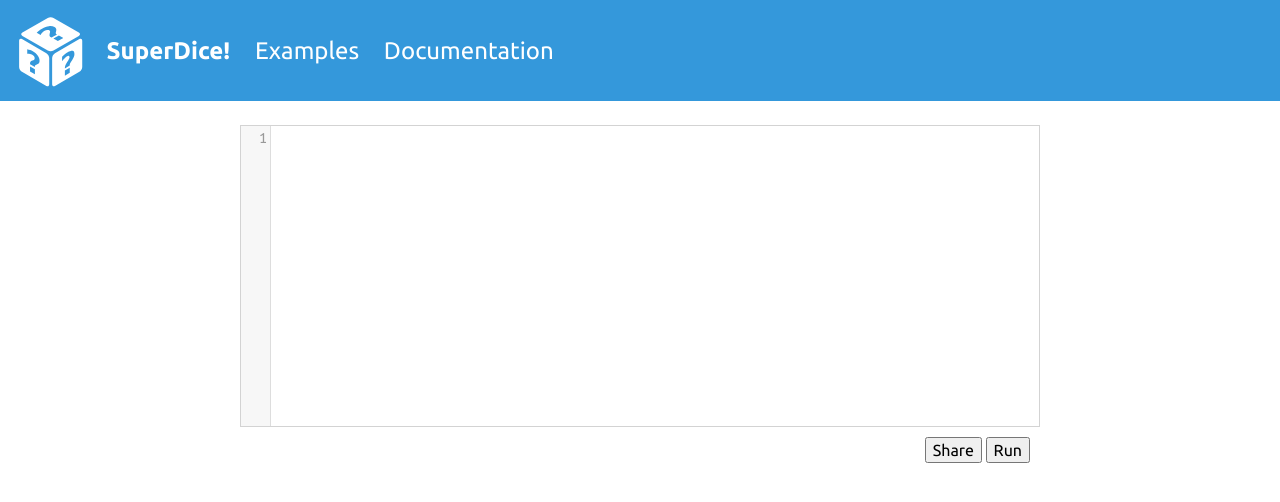
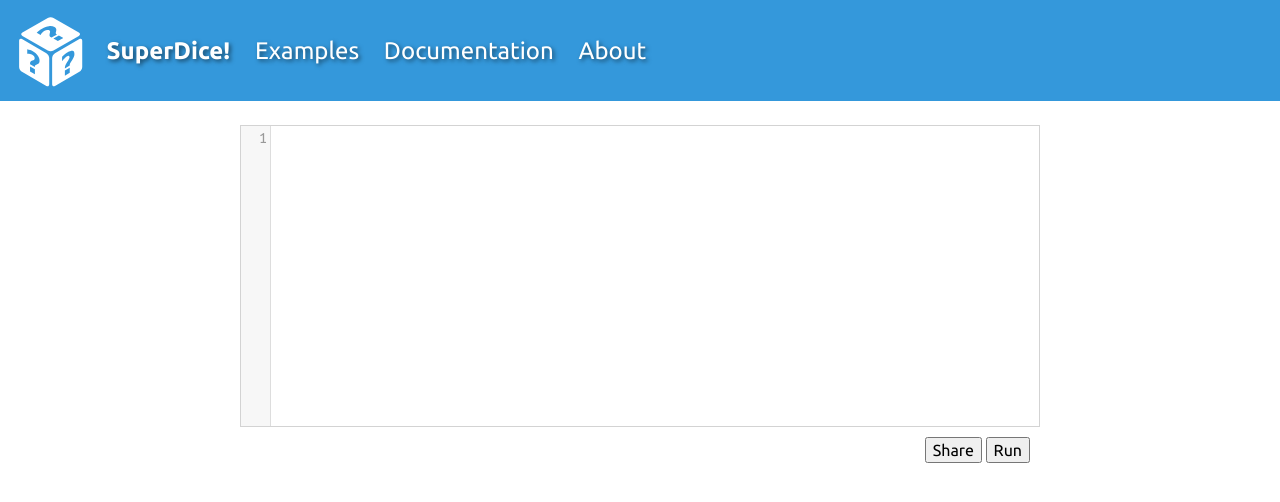
Before and after one commit to Castux/SnakeEyes, a Jekyll site: the page built from index.html, in a window 1280 px wide. Shown: the top 502 px of the page. Built offline with Jekyll 4.4.1, drawn with Linux system fonts in a browser that asks for light colours; nearby versions of some CDN libraries.

Commit message:
Cool shadow in title

```diff
--- a/_includes/header.html
+++ b/_includes/header.html
@@ -3,4 +3,5 @@
     <a href="{{ site.baseurl }}" class="menuLink"><b>{{ site.title }}!</b></a>
     <a href="examples.html" class="menuLink">Examples</a>
     <a href="docs.html" class="menuLink">Documentation</a>
+    <a href="about.html" class="menuLink">About</a>
 </div>
--- a/style.css
+++ b/style.css
@@ -14,6 +14,7 @@
     width: 100%;
 
     color: white;
+    text-shadow: 2px 2px 4px #00000088;
     font-size: 1.5em;
     text-align: left;
 }
```
Also changed, not shown: about.md (added, +6 -0 lines).
